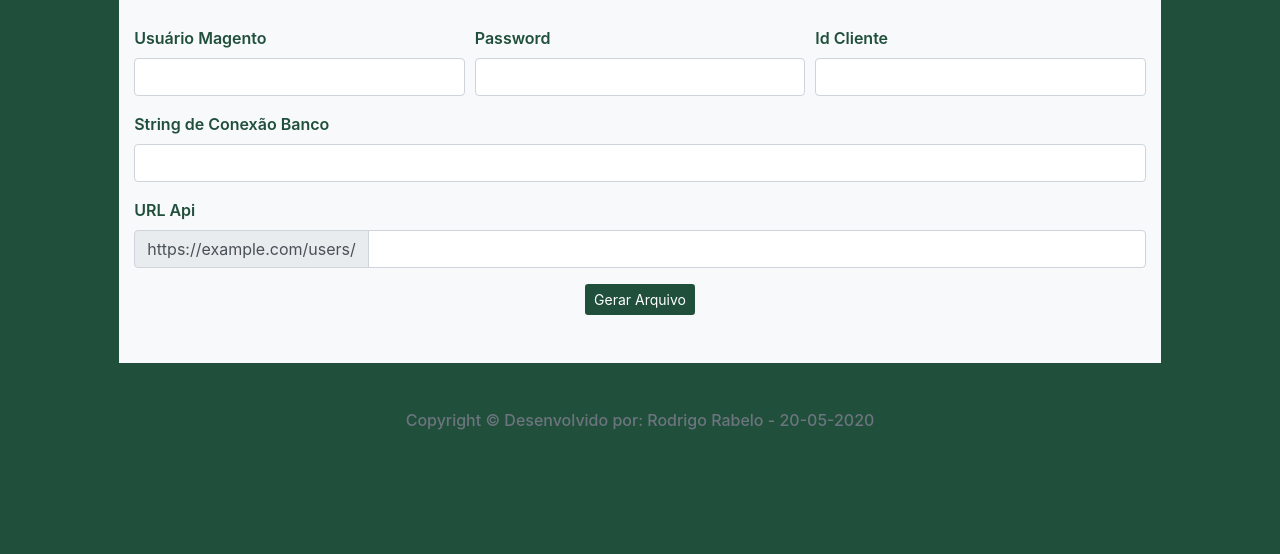
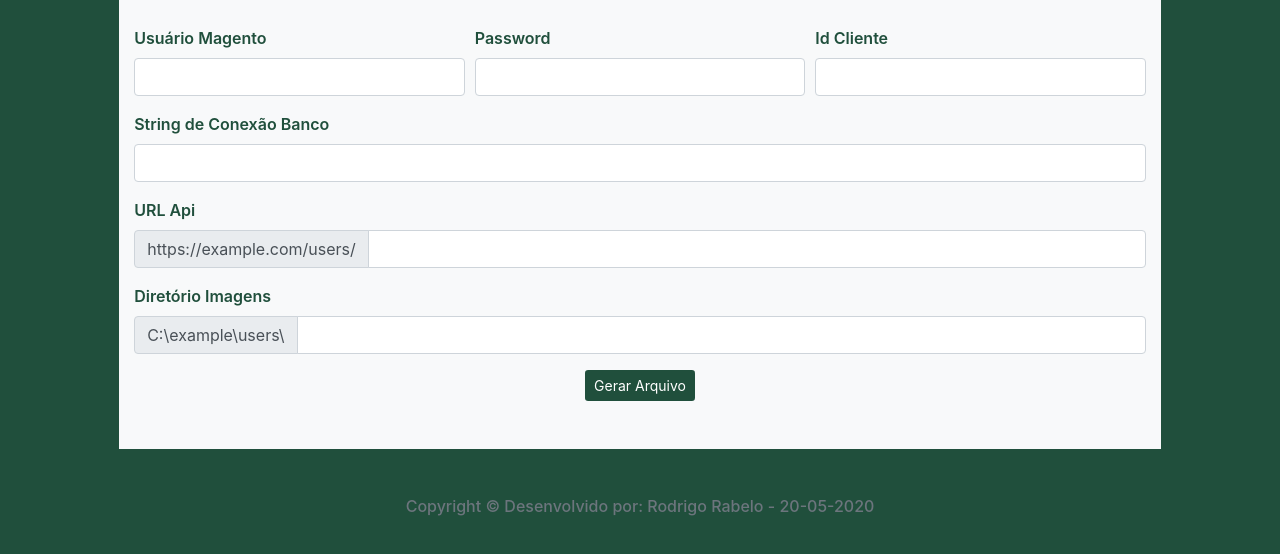
Before and after one commit to RodrigoRabeloBH/MakeJsonFile, a plain HTML site: page index.html in a window 1280 px wide. Shown: the part 248-802 px from the top of the page. Drawn offline with nearby package versions, Linux system fonts and the light colour scheme.

Commit message:
Add image folder

```diff
--- a/index.html
+++ b/index.html
@@ -47,6 +47,13 @@
                     </div>
                     <input type="text" class="form-control" id="url" aria-describedby="basic-addon3" required>
                 </div>
+                <label for="basic-url">Diretório Imagens</label>
+                <div class="input-group mb-3">
+                    <div class="input-group-prepend">
+                        <span class="input-group-text" id="basic-addon3">C:\example\users\</span>
+                    </div>
+                    <input type="text" class="form-control" id="dir" aria-describedby="basic-addon3" required>
+                </div>
                 <div class="text-center">
                     <a class="btn btn-sm text-white mb-5" href="#">Gerar Arquivo</a>
                 </div>
--- a/main.js
+++ b/main.js
@@ -5,6 +5,7 @@ const clientId = document.querySelector("#clientId");
 const connection = document.querySelector("#connection");
 const url = document.querySelector("#url");
 const user = document.querySelector("#user");
+const dir = document.querySelector("#dir");
 
 btn.addEventListener("click", (e) => {
   if (!form.checkValidity()) alert("Preencha todos os campos corretamente!!");
@@ -21,6 +22,7 @@ function download() {
     ClientId: parseInt(clientId.value),
     ConnectionString: connection.value,
     Url: url.value,
+    ImagesFolder: dir.value,
   };
 
   const json = JSON.stringify(credentil);
```
